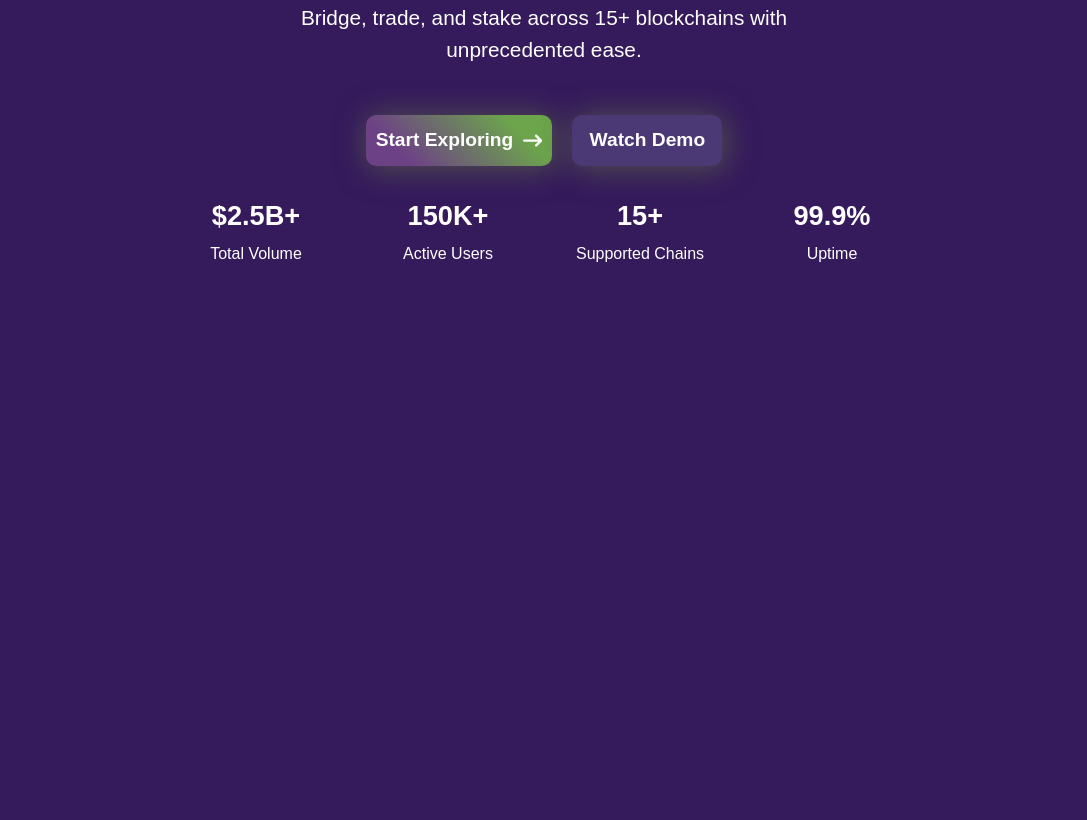
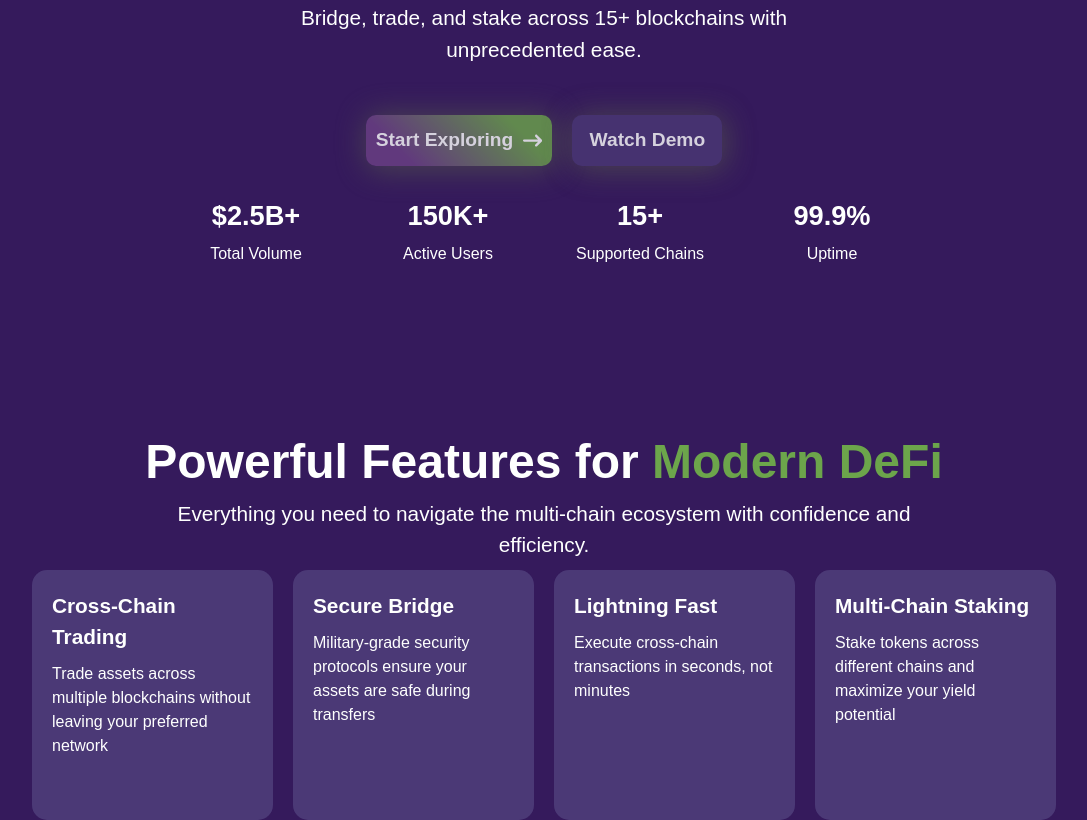
Before and after one commit to raazymuhd1/ChainFusion, a Next.js app: page / in a window 1280 px wide. Shown: the part 530-1350 px from the top of the page, without its empty margins (96-1183 px from the left). Before the commit the page ends 800 px from the top, so only its background shows below. Built offline with nearby package versions, Linux system fonts and the light colour scheme.

Commit message:
feat: almost done with features info components

```diff
--- a/src/app/page.tsx
+++ b/src/app/page.tsx
@@ -1,11 +1,12 @@
 import React from 'react'
-import { Hero, Counters } from "@/components"
+import { Hero, Counters, FeaturesInfo } from "@/components"
 
 const Homepage = () => {
   return (
     <main>
        <Hero />
        <Counters />
+       <FeaturesInfo />
     </main>
   )
 }
--- /dev/null
+++ b/src/components/banner/Banner.tsx
@@ -0,0 +1,9 @@
+import React from 'react'
+
+const Banner = () => {
+  return (
+    <div>Banner</div>
+  )
+}
+
+export default Banner
--- a/src/components/counters/Counters.tsx
+++ b/src/components/counters/Counters.tsx
@@ -7,7 +7,7 @@ const Counters = () => {
         { countersData.map((count, idx) => (
             <aside
                 key={idx}
-                className='flex flex-col items-center gap-[5px]'>
+                className='flex flex-col items-center gap-[5px] cursor-pointer hover:scale-[1.1] transition-[scale_500ms] '>
                <h2 className='font-bold text-[clamp(1.3em,1.7em,2em)] '> { count.value } </h2>
                <h4> { count.title } </h4>
             </aside>
--- /dev/null
+++ b/src/components/features-info/Card.tsx
@@ -0,0 +1,21 @@
+import React from 'react'
+
+interface IProps {
+   title: string;
+   desc: string;
+}
+
+const Card = ({ title, desc }: IProps) => {
+  return (
+    <div className='flex glass_bg min-h-[250px] flex-col gap-[10px] p-[20px] rounded-[15px] hover:translate-y-[-10px] transition-[transform_1s] cursor-pointer'>
+        {/* logo goes here */}
+
+       <div className='flex flex-col gap-[10px]'>
+          <h3 className='font-semibold text-[clamp(1em,1.3em,1.5em)] '> { title } </h3>
+          <p className='text-[clamp(.8em,1em,1.2em)]'> {desc} </p>
+       </div>
+    </div>
+  )
+}
+
+export default Card
--- /dev/null
+++ b/src/components/features-info/FeaturesInfo.tsx
@@ -0,0 +1,23 @@
+import React from 'react'
+import { cards } from "@/constants"
+import Card from "./Card"
+
+const FeaturesInfo = () => {
+  return (
+    <section className='w-[80%] mx-auto mt-[160px]'>
+        <div className='w-full justify-items-center grid grid-rows-[repeat(2,minmax(0,1fr))]'>
+            <h2 className='font-bold text-[clamp(2em,3em,3em)]'> Powerful Features for
+                <span className='text-[#6ca54b] font-extrabold'> Modern DeFi </span> </h2>
+            <p className='text-[clamp(1em,1.3em,1.5em)] w-[80%] text-center'> Everything you need to navigate the multi-chain ecosystem with confidence and efficiency. </p>
+        </div>
+
+        <div className='grid grid-cols-[repeat(auto-fit,minmax(200px,1fr))] gap-[20px]'>
+            { cards.map(card => (
+                <Card key={card.id} { ...{ title: card.title, desc: card.desc } } />
+            )) }
+        </div>
+    </section>
+  )
+}
+
+export default FeaturesInfo
--- a/src/components/header/Nav.tsx
+++ b/src/components/header/Nav.tsx
@@ -6,7 +6,7 @@ const Nav = () => {
     <nav className='h-full w-[80%] mx-auto flex justify-between items-center'>
         {/* title * logo */}
         {/* logo */}
-        <h2 className="font-extrabold  text-[clamp(1.1em,1.8em,2em)]"> ChainFusion  </h2>
+        <h2 className="font-extrabold  text-[clamp(1.2em,2em,2em)]"> ChainFusion  </h2>
 
         <CustomButton styles={`bg_gradients hover:translate-y-[-10px] transition-[transform,500ms]`} title='Launch App' />
     </nav>
--- a/src/components/hero/Hero.tsx
+++ b/src/components/hero/Hero.tsx
@@ -15,14 +15,14 @@ const Hero = () => {
 
         <div className={`w-[60%] mx-auto grid grid-cols-1 justify-items-center gap-[10px]`}>
             <h2 className='text-[clamp(1.5em,4em,4em)] font-extrabold'> Trade Across </h2>
-            <h2 className='text-[clamp(1.5em,4em,4em)] text-[#6d4186] mt-[-40px] font-extrabold'> Any Blockchain </h2>
+            <h2 className='text-[clamp(1.5em,4em,4em)] text-[#6ca54b] mt-[-40px] font-extrabold'> Any Blockchain </h2>
             <p className='text-center wrap-anywhere w-[70%] text-[clamp(1em,1.3em,1.5em)]'> ChainFusion enables seamless cross-chain DeFi operations while keeping your liquidity on a single chain. Bridge, trade, and stake across 15+ blockchains with unprecedented ease. </p>
         </div>
 
         {/* buttons */}
         <div className='flex items-center gap-[20px] w-[30%] mx-auto justify-center '>
-            <CustomButton styles='bg_gradients' title="Start Exploring" Icon={FaArrowRightLong} />
-            <CustomButton styles='glass_bg' title="Watch Demo" />
+            <CustomButton styles='bg_gradients opacity-[.8] hover:opacity-[1] transition-[opacity_1s] ' title="Start Exploring" Icon={FaArrowRightLong} />
+            <CustomButton styles='glass_bg opacity-[.8] hover:opacity-[1] transition-[opacity_1s]' title="Watch Demo" />
         </div>
     </section>
   )
--- a/src/components/index.ts
+++ b/src/components/index.ts
@@ -1,4 +1,6 @@
+// homepage sections
 export { default as Header } from "./header/Header"
 export { default as Hero } from "./hero/Hero"
 export { default as CustomButton } from "./buttons/CustomButton"
 export { default as Counters } from "./counters/Counters"
+export { default as FeaturesInfo } from "./features-info/FeaturesInfo"
--- a/src/constants/index.ts
+++ b/src/constants/index.ts
@@ -24,7 +24,30 @@ const countersData = [
      },
 ]
 
+const cards = [
+    {
+        id: 1,
+        title: "Cross-Chain Trading",
+        desc: "Trade assets across multiple blockchains without leaving your preferred network"
+    },
+    {
+        id: 2,
+        title: "Secure Bridge",
+        desc: "Military-grade security protocols ensure your assets are safe during transfers"
+    },
+    {
+        id: 3,
+        title: "Lightning Fast",
+        desc: "Execute cross-chain transactions in seconds, not minutes"
+    },
+    {
+        id: 4,
+        title: "Multi-Chain Staking",
+        desc: "Stake tokens across different chains and maximize your yield potential"
+    }
+]
+
 counters.parse(countersData)
 
 
-export { counters, countersData }
+export { counters, countersData, cards }
```
